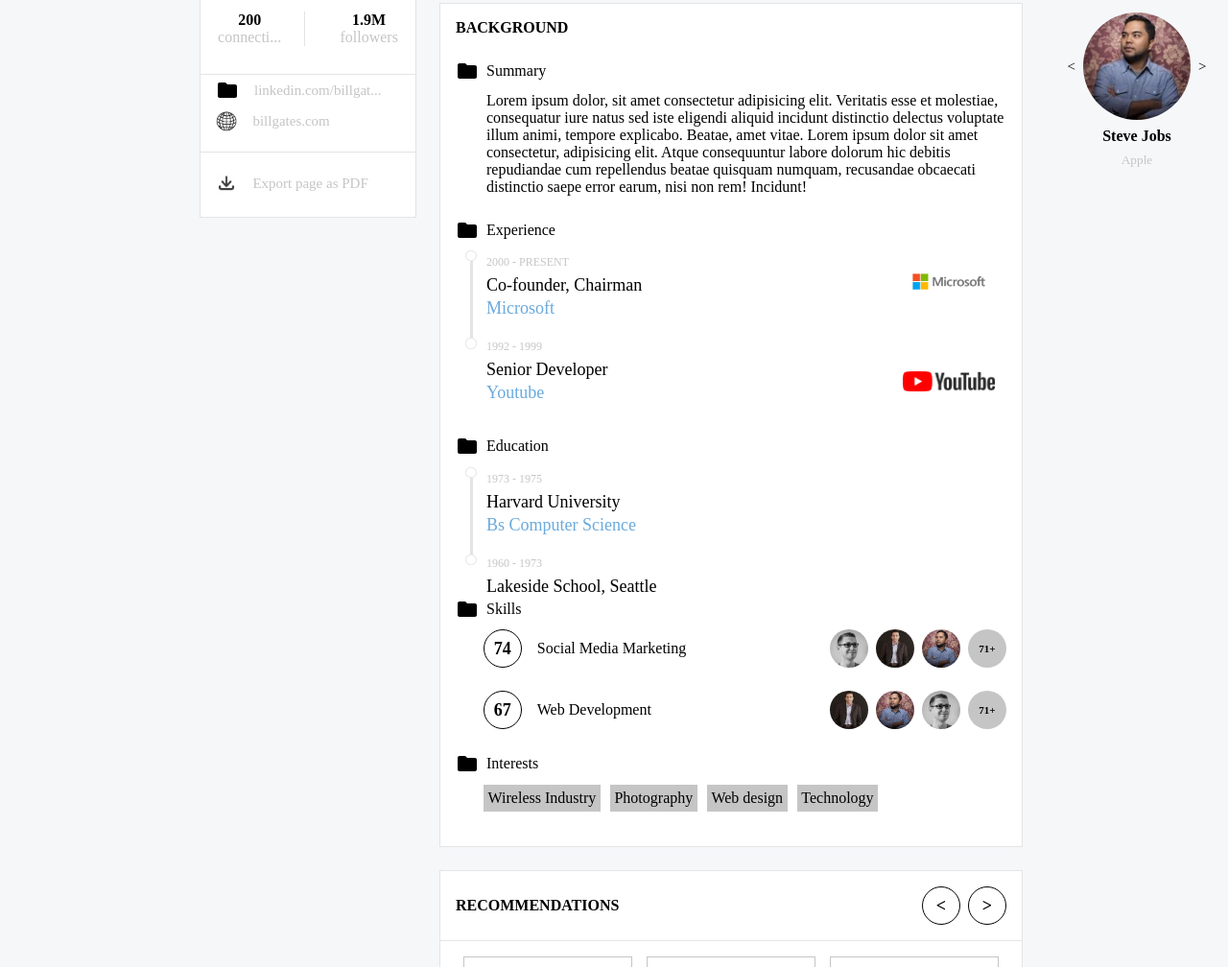
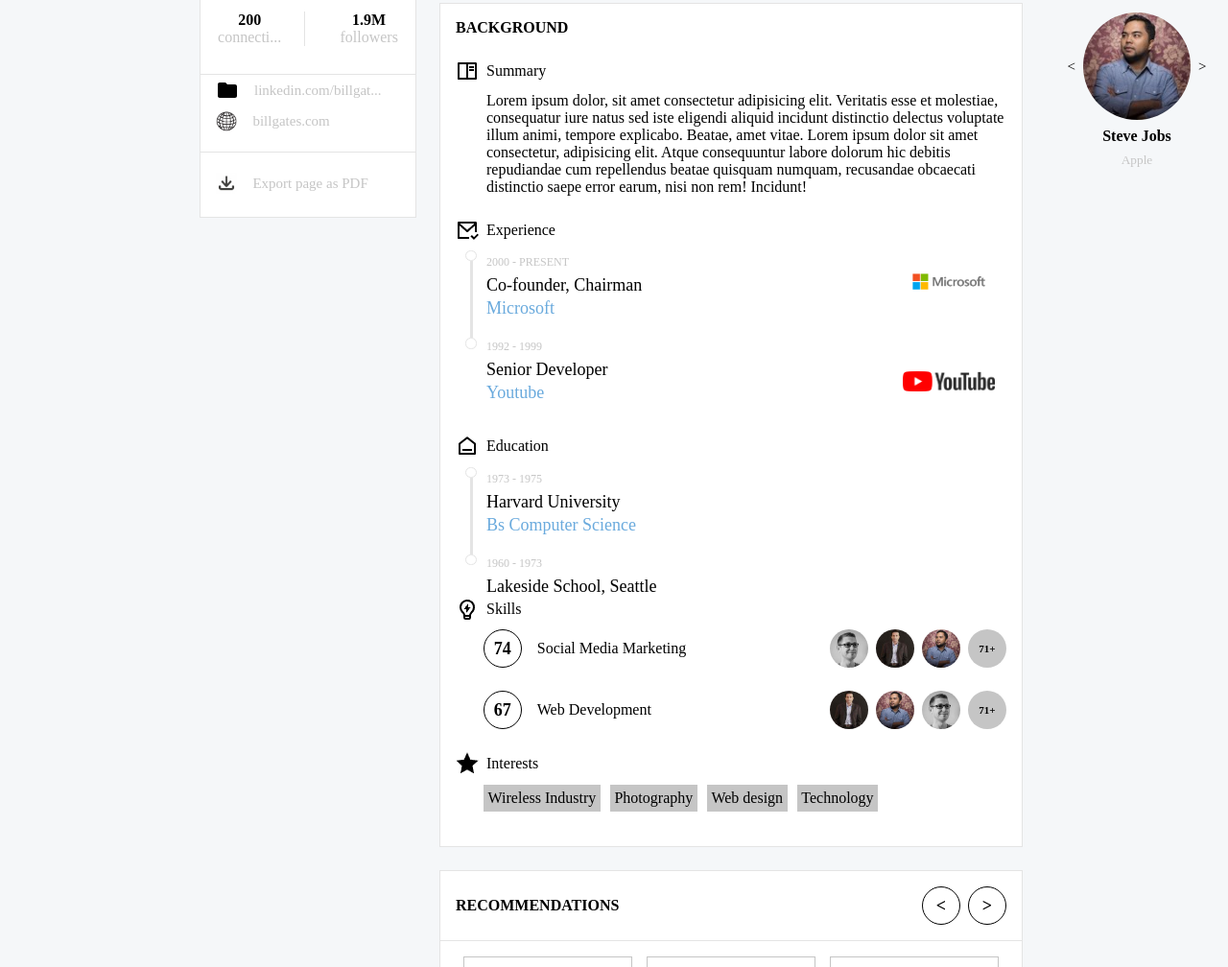
Before and after one commit to Intelligence247/loop2step10, a plain HTML site: page index.html in a window 1280 px wide. Shown: the part 573-1581 px from the top of the page at 96% size. Drawn offline with Linux system fonts and the light colour scheme.

Commit message:
update of readme and icons

```diff
--- a/index.html
+++ b/index.html
@@ -111,7 +111,7 @@
                 <h1>BACKGROUND</h1>
                 <div class="summary">
                     <div class="sum">
-                        <img src="./media/folder.svg" alt="">
+                        <img src="./media/book.png" alt="">
                         <p>Summary</p>
                     </div>
                     <p class="lore">Lorem ipsum dolor, sit amet consectetur adipisicing elit. Veritatis esse et
@@ -128,7 +128,7 @@
 
                 <div class="summary experience">
                     <div class="sum">
-                        <img src="./media/folder.svg" alt="">
+                        <img src="./media/mail.png" alt="">
                         <p>Experience</p>
                     </div>
                 </div>
@@ -171,7 +171,7 @@
 
                 <div class="summary experience">
                     <div class="sum">
-                        <img src="./media/folder.svg" alt="">
+                        <img src="./media/house.svg" alt="">
                         <p>Education</p>
                     </div>
                 </div>
@@ -197,7 +197,7 @@
                 </div>
                 <div class="summary experience">
                     <div class="sum">
-                        <img src="./media/folder.svg" alt="">
+                        <img src="./media/bulb.png" alt="">
                         <p>Skills</p>
                     </div>
                 </div>
@@ -229,7 +229,7 @@
 
                 <div class="summary experience">
                     <div class="sum">
-                        <img src="./media/folder.svg" alt="">
+                        <img src="./media/star.png" alt="">
                         <p>Interests</p>
                     </div>
                     <div class="interest">
```
Also changed, not shown: media/book.png (added), media/bulb.png (added), media/house.svg (added), media/mail.png (added), media/sketch.png (added), media/star.png (added), 1 other file.
